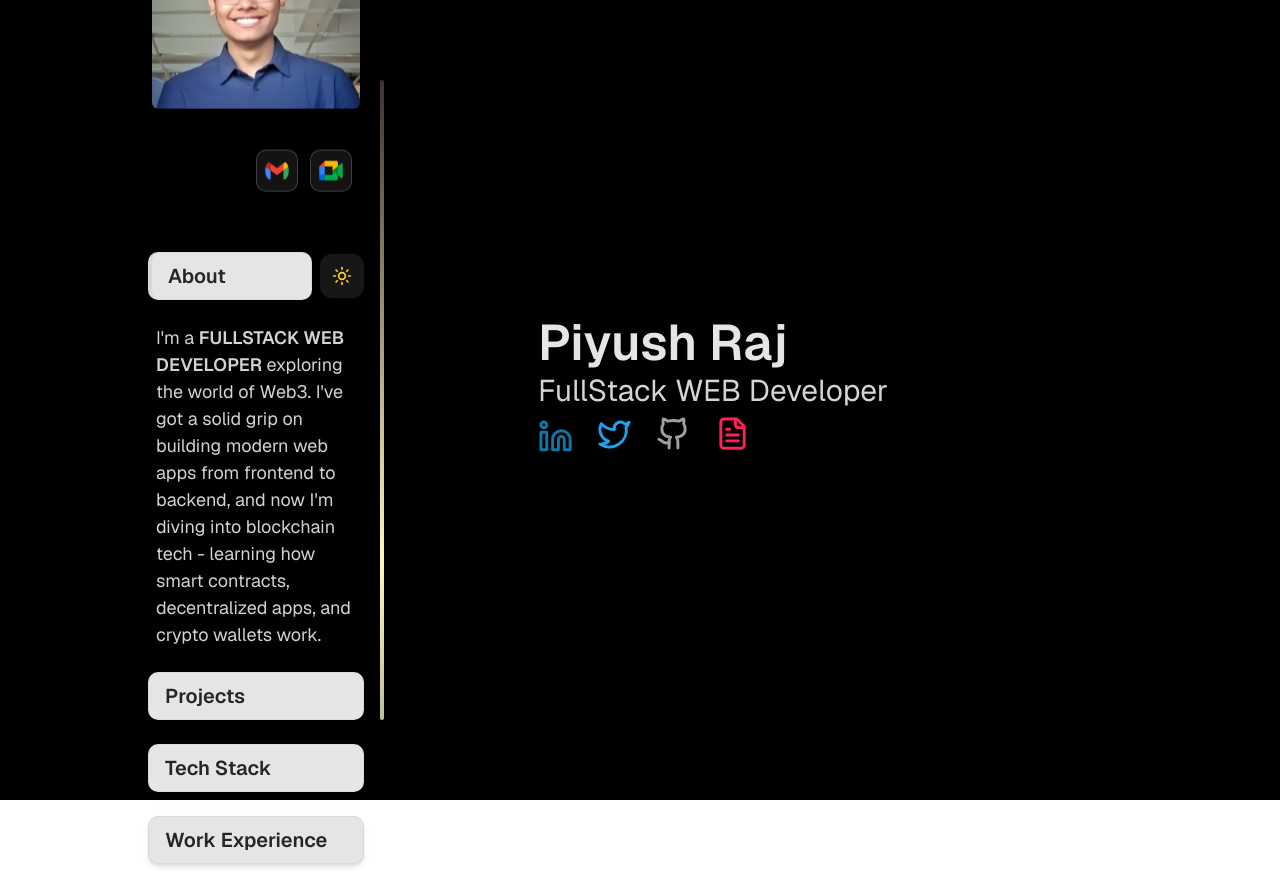
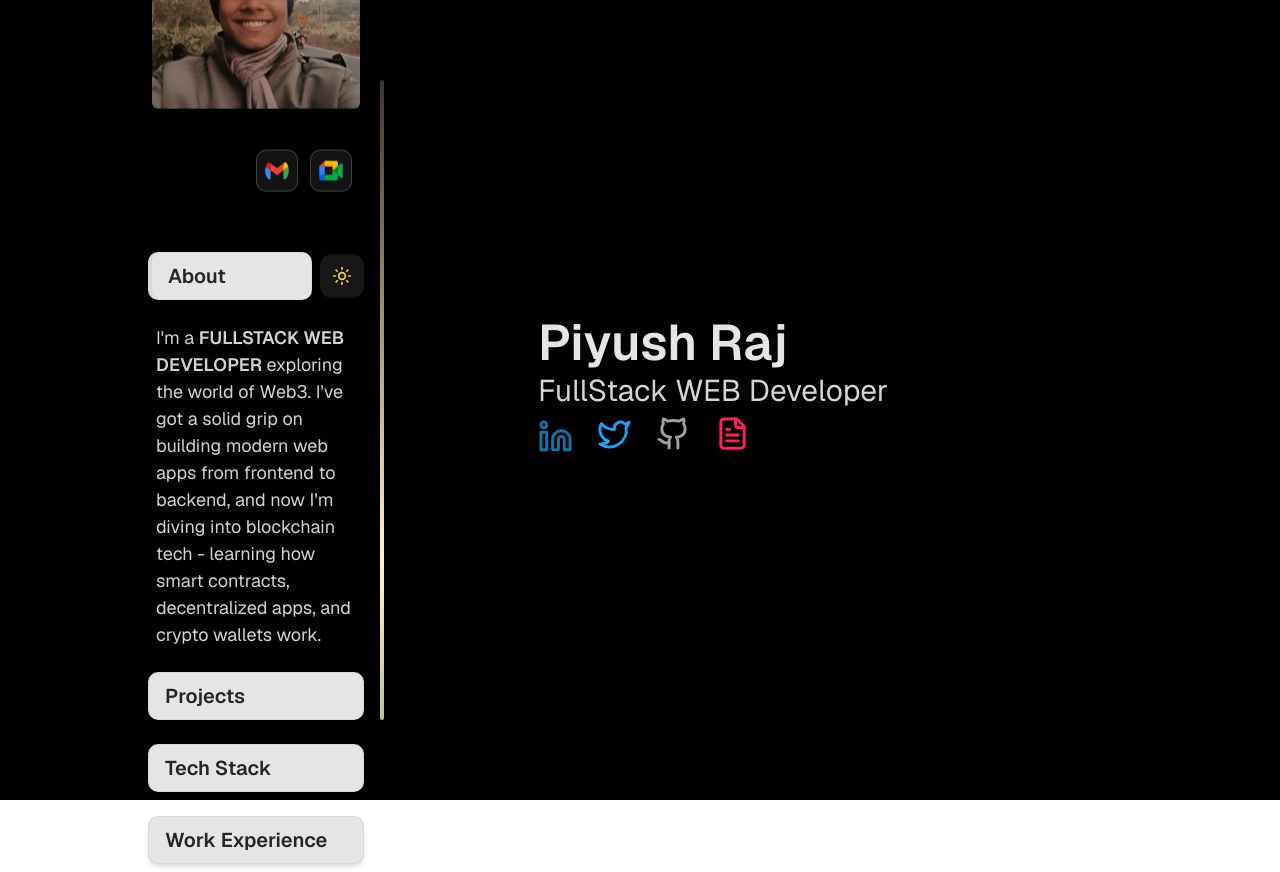
Before and after one commit to piyush-rj/portfolio, a Next.js app: page / in a window 1280 px wide. Built offline with nearby package versions, Linux system fonts and the light colour scheme.

Commit message:
pfp push

```diff
--- a/app/components/LeftSection/LeftSection.tsx
+++ b/app/components/LeftSection/LeftSection.tsx
@@ -151,12 +151,13 @@ export default function LeftSection({
                             className="w-[300px] h-[300px] relative rounded shadow-lg hover:shadow-xl transition duration-300"
                         >
                             <Image
-                                src="/finalPFP.jpg"
+                                src="/pfp.jpg"
                                 alt="Profile"
                                 width={300}
                                 height={300}
                                 className="object-cover rounded-md"
                             />
+
                             <div className="absolute bottom-2 right-2 flex gap-3 z-10">
                                 <div className="relative group inline-block">
                                     <Tooltip text="MAIL" offsetX={-5} offsetY={-50}>
@@ -277,12 +278,13 @@ export default function LeftSection({
                         className="w-10 h-10 relative rounded-full overflow-hidden border border-neutral-700 hover:scale-105 transition-transform duration-200 cursor-pointer"
                     >
                         <Image
-                            src="/finalPFP.jpg"
+                            src="/pfp.jpg"
                             alt="Profile"
                             width={40}
                             height={40}
                             className="object-cover w-full h-full"
                         />
+
                     </button>
                     <div className="flex flex-col justify-center">
                         <span className={`text-sm font-semibold ${theme == "dark" ? "text-white" : "text-black"}`}>Piyush Raj</span>
--- a/app/components/ui/ProfileCard.tsx
+++ b/app/components/ui/ProfileCard.tsx
@@ -62,11 +62,12 @@ export const PremiumProfileCard = ({ className = "", onHireClick }: PremiumProfi
                                 <Image
                                     width={20}
                                     height={20}
-                                    src="/finalPFP.jpg"
+                                    src="/pfp.jpg"
                                     alt="Piyush Raj"
                                     className="w-full h-full object-cover"
                                     unoptimized
                                 />
+
                             </div>
                         </div>
 
```
Also changed, not shown: public/pfp.jpg (added).
